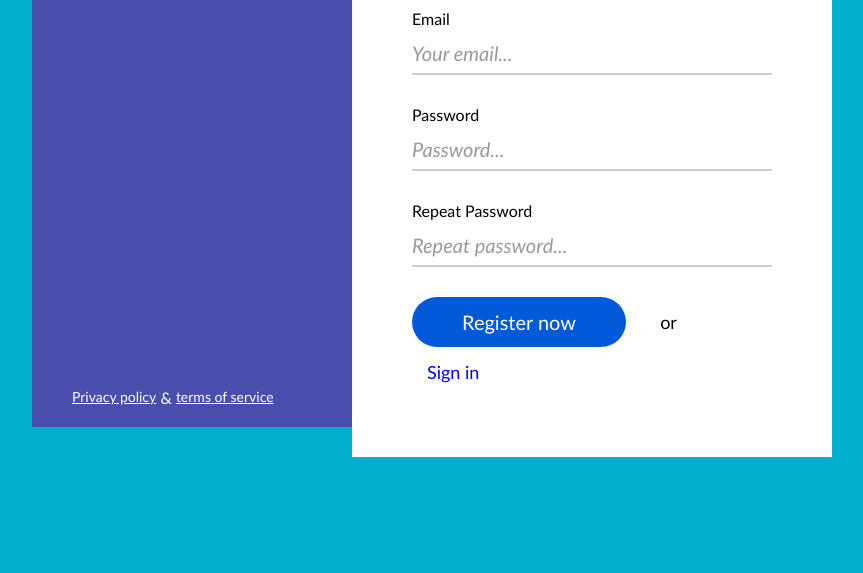
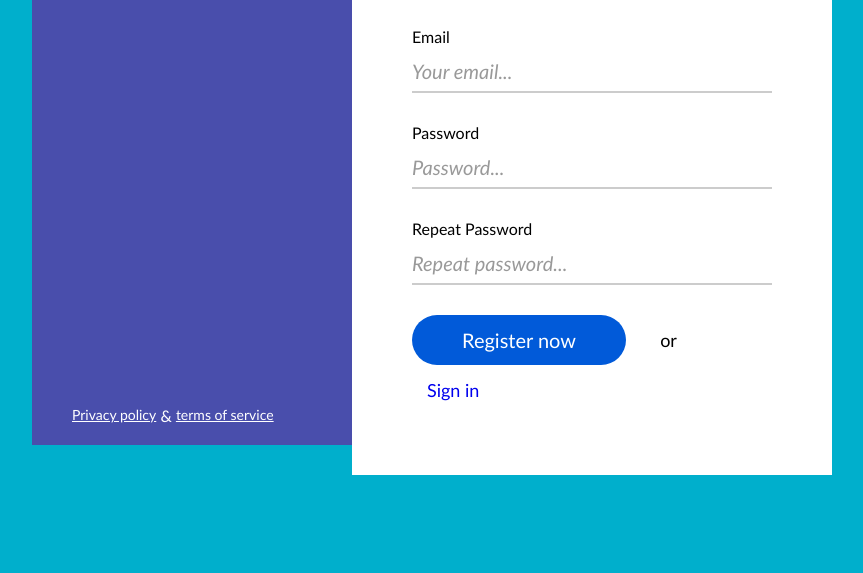
Before and after one commit to front-end-by-rimantas/32-grupe-sign-up, a website: page index.html in a window 1280 px wide. Shown: the part 227-800 px from the top of the page, without its empty margins (208-1071 px from the left). Drawn offline with Linux system fonts and the light colour scheme.

Commit message:
Content in the center of the screen

```diff
--- a/css/main.css
+++ b/css/main.css
@@ -10,14 +10,17 @@ body * {
 
 body {
     background-color: #00afcc;
+    position: relative;
+    height: 100vh;
 }
 
 .container {
     display: inline-block;
     width: 800px;
-    margin-top: 80px;
-    margin-left: calc(50% - 400px);
-    position: relative;
+    position: absolute;
+    top: 50%;
+    left: 50%;
+    transform: translate(-50%, -50%);
 }
 
 .left-column {
```
